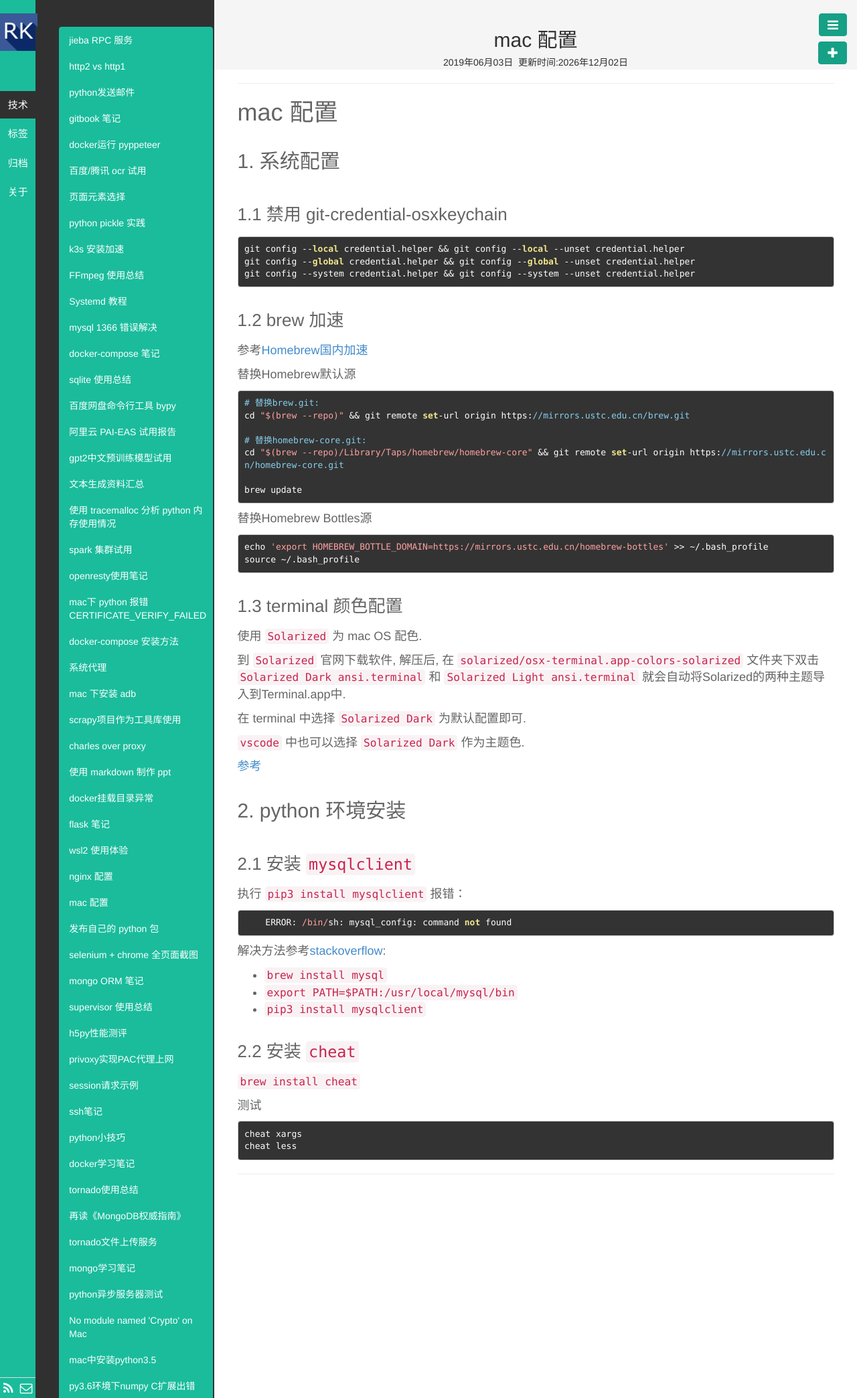
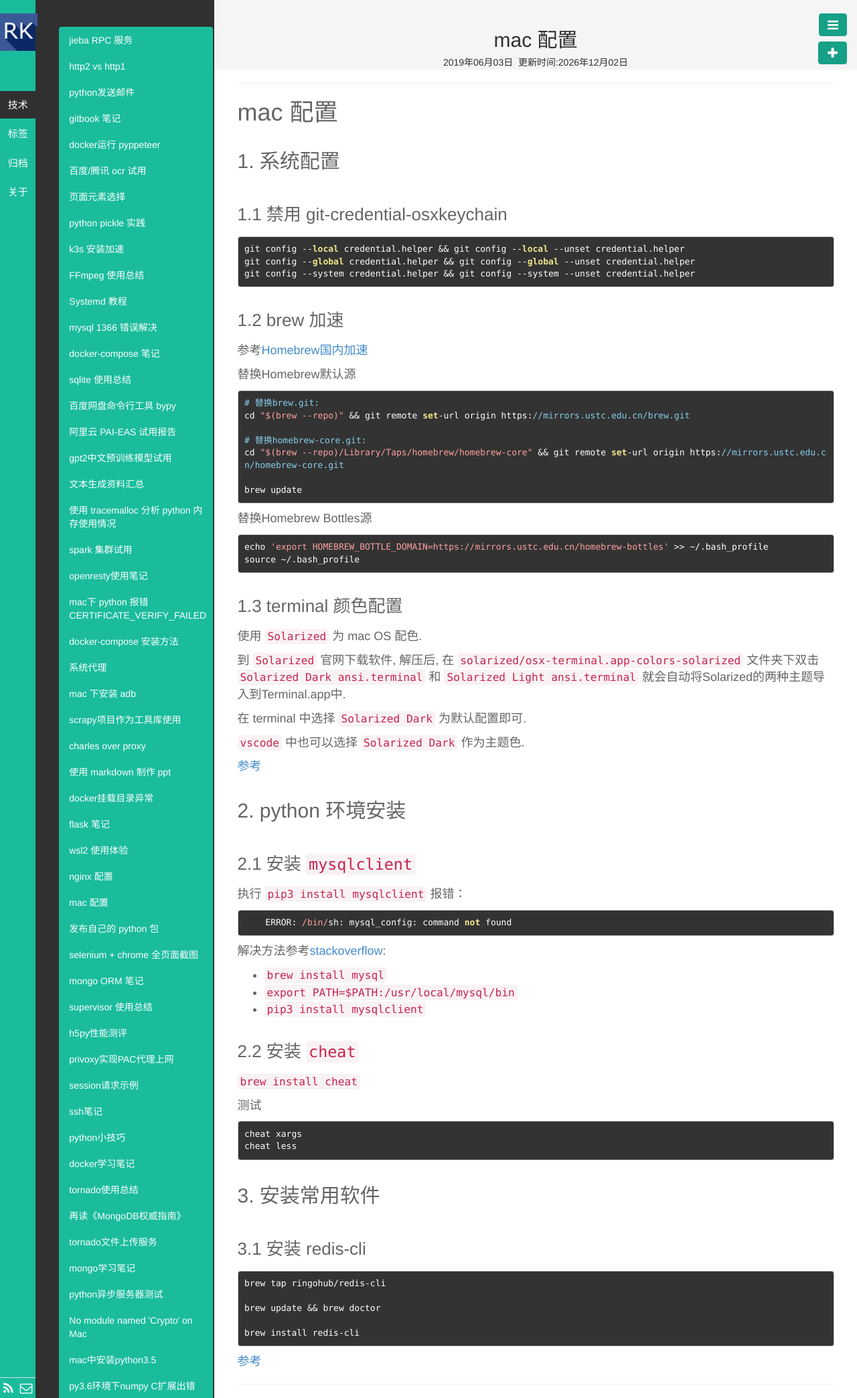
Before and after one commit to fengrk/frkhit.github.io, a Jekyll site: the page built from _posts/blog/2019-06-03-mac_setting.md, in a window 1280 px wide. Shown: the whole page at 67% size. Built offline with Jekyll 4.4.1, drawn with Linux system fonts in a browser that asks for light colours.

Commit message:
Update 2019-06-03-mac_setting.md

````diff
--- a/_posts/blog/2019-06-03-mac_setting.md
+++ b/_posts/blog/2019-06-03-mac_setting.md
@@ -82,3 +82,17 @@ source ~/.bash_profile
 cheat xargs
 cheat less
 ```
+
+## 3. 安装常用软件
+
+### 3.1 安装 redis-cli
+
+```
+brew tap ringohub/redis-cli
+
+brew update && brew doctor
+
+brew install redis-cli
+```
+
+[参考](https://stackoverflow.com/a/55733092/5588431)
````
